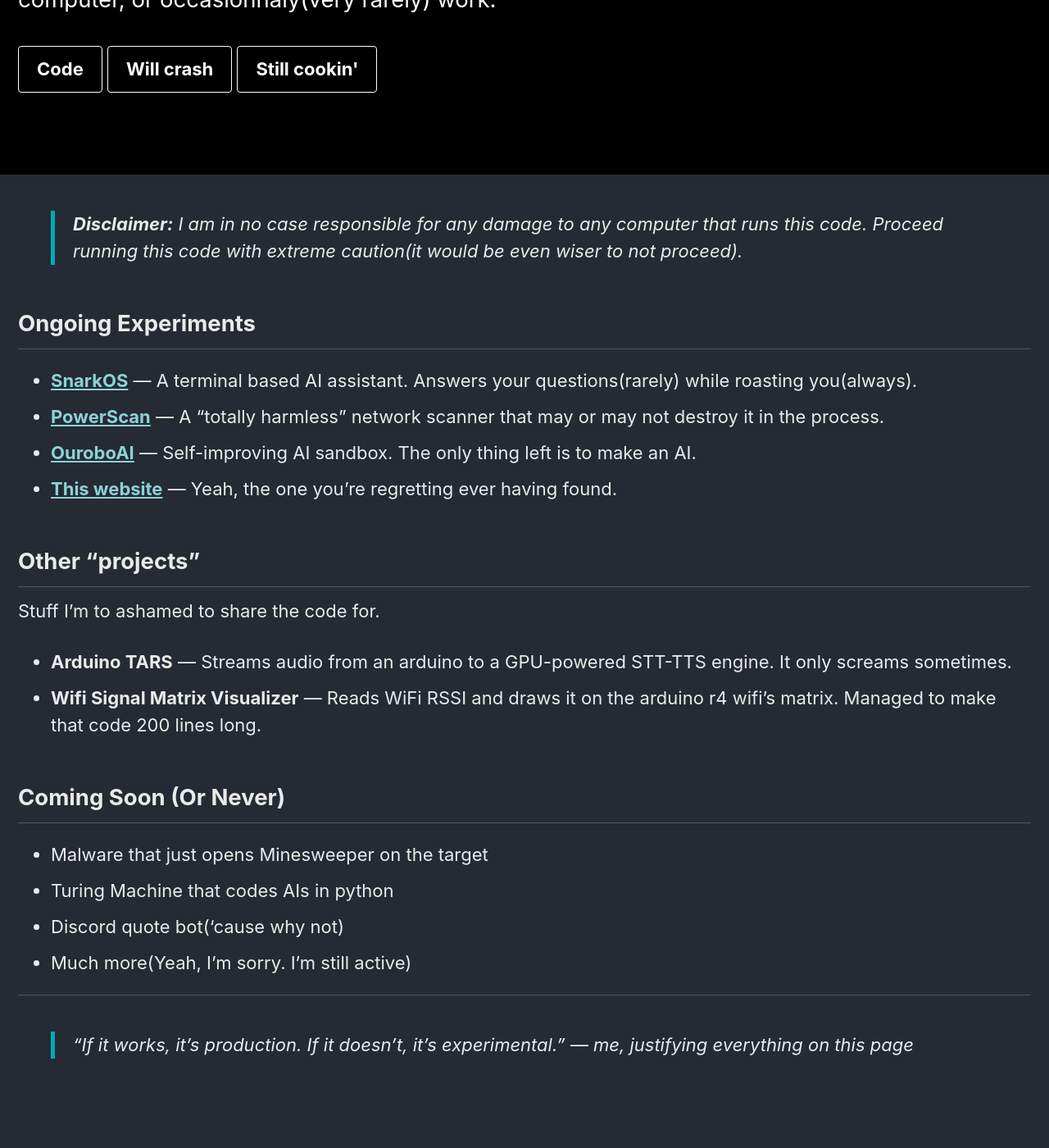
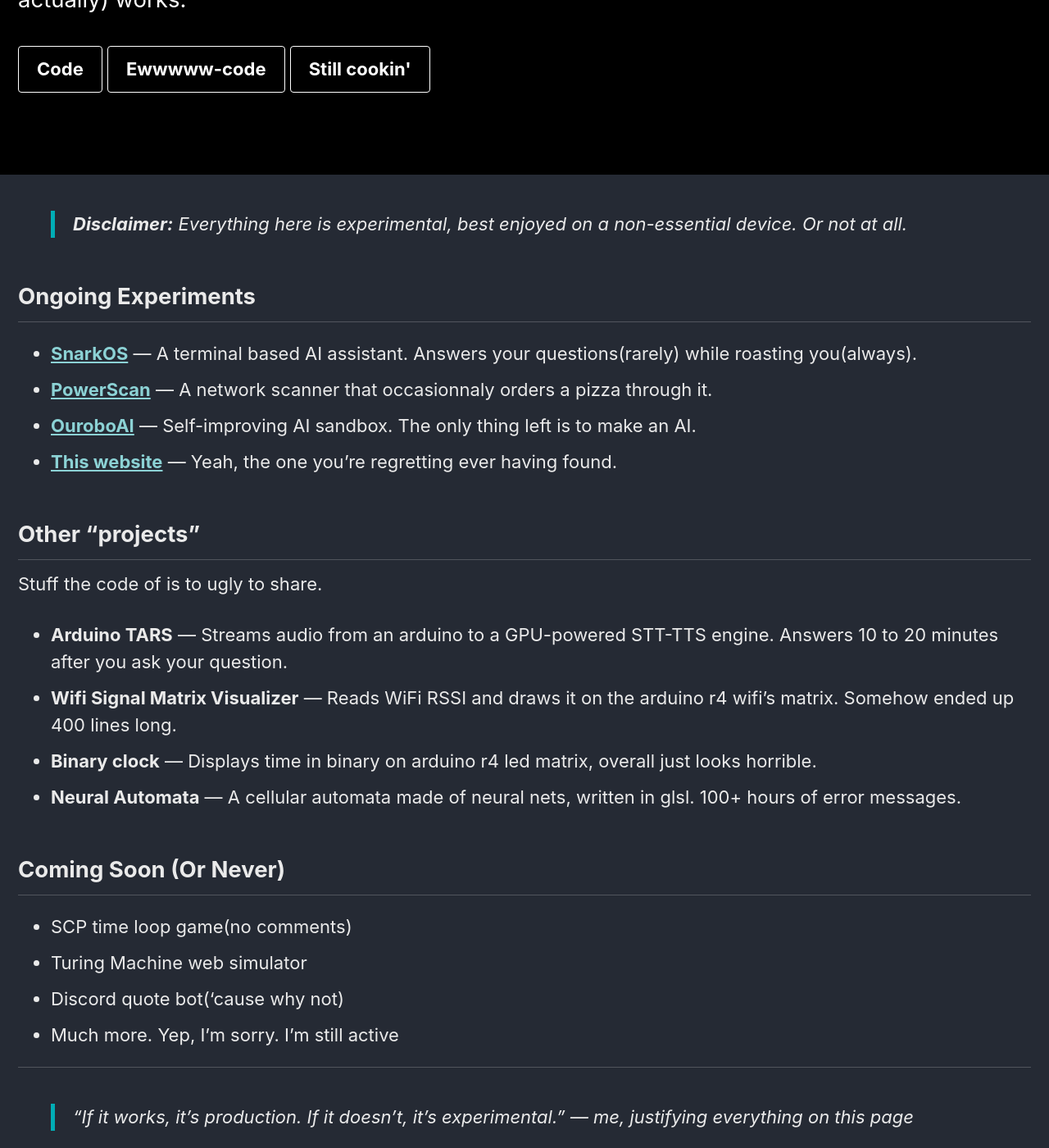
Before and after one commit to Teralix42/Teralix42.github.io, a Jekyll site: the page built from _pages/teralabs.md, in a window 1280 px wide and 1400 px high, scrolled down 308 px. Shown: the whole window at 82% size. Built offline with Jekyll 4.4.1, drawn with Linux system fonts in a browser that asks for light colours; cached includes are drawn as plain includes; some of the changed text lies outside the part shown.

Commit message:
Ugh, google bots

```diff
--- a/_pages/teralabs.md
+++ b/_pages/teralabs.md
@@ -1,7 +1,7 @@
 ---
 layout: splash
 title: "Teralabs"
-excerpt: "A place where you can find code that'll crash your computer, or occasionnaly(very rarely) work."
+excerpt: "A place where you can find code that occasionnaly(never actually) works."
 permalink: /teralabs/
 classes: wide
 header:
@@ -10,34 +10,36 @@ header:
   actions:
     - label: "Code"
       url: "/teralabs/#ongoing"
-    - label: "Will crash"
+    - label: "Ewwwww-code"
       url: "/teralabs/#other"
     - label: "Still cookin'"
       url: "/teralabs/#soon"
 ---
 
-> **Disclaimer:** I am in no case responsible for any damage to any computer that runs this code. Proceed running this code with extreme caution(it would be even wiser to not proceed).
+> **Disclaimer:** Everything here is experimental, best enjoyed on a non-essential device. Or not at all.
 
 ## Ongoing Experiments <a id="ongoing"></a>
 
 - **[SnarkOS](https://github.com/Teralix42?tab=repositories)** — A terminal based AI assistant. Answers your questions(rarely) while roasting you(always).
-- **[PowerScan](https://github.com/Teralix42?tab=repositories)** — A “totally harmless” network scanner that may or may not destroy it in the process.
+- **[PowerScan](https://github.com/Teralix42?tab=repositories)** — A network scanner that occasionnaly orders a pizza through it.
 - **[OuroboAI](https://github.com/Teralix42?tab=repositories)** — Self-improving AI sandbox. The only thing left is to make an AI.
 - **[This website](https://github.com/Teralix42/Teralix42.github.io)** — Yeah, the one you're regretting ever having found.
 
 ## Other "projects" <a id="other"></a>
 
-Stuff I'm to ashamed to share the code for.
+Stuff the code of is to ugly to share.
 
-- **Arduino TARS** — Streams audio from an arduino to a GPU-powered STT-TTS engine. It only screams sometimes.
-- **Wifi Signal Matrix Visualizer** — Reads WiFi RSSI and draws it on the arduino r4 wifi's matrix. Managed to make that code 200 lines long.
+- **Arduino TARS** — Streams audio from an arduino to a GPU-powered STT-TTS engine. Answers 10 to 20 minutes after you ask your question.
+- **Wifi Signal Matrix Visualizer** — Reads WiFi RSSI and draws it on the arduino r4 wifi's matrix. Somehow ended up 400 lines long.
+- **Binary clock** — Displays time in binary on arduino r4 led matrix, overall just looks horrible.
+- **Neural Automata** — A cellular automata made of neural nets, written in glsl. 100+ hours of error messages.
 
 ## Coming Soon (Or Never) <a id="soon"></a>
 
-- Malware that just opens Minesweeper on the target
-- Turing Machine that codes AIs in python
+- SCP time loop game(no comments)
+- Turing Machine web simulator
 - Discord quote bot('cause why not)
-- Much more(Yeah, I'm sorry. I'm still active)
+- Much more. Yep, I'm sorry. I'm still active
 
 ---
 
```
